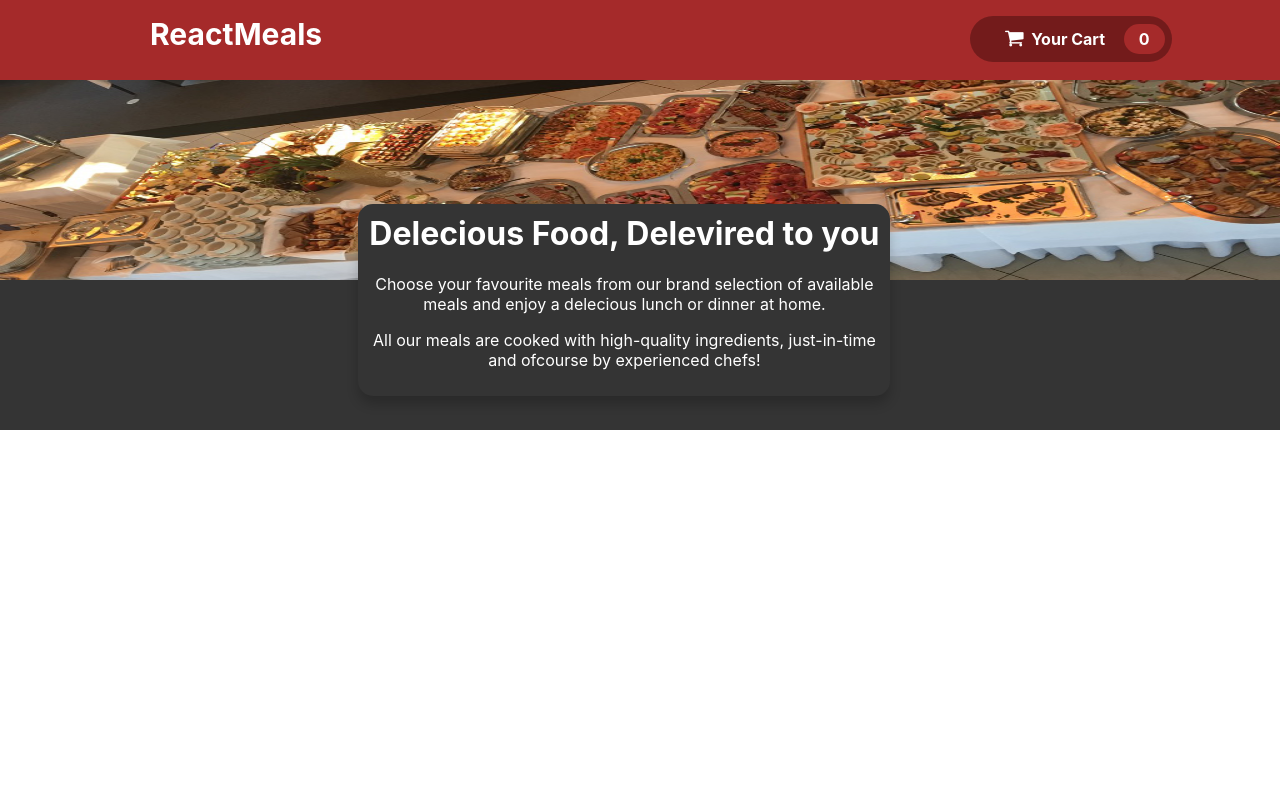
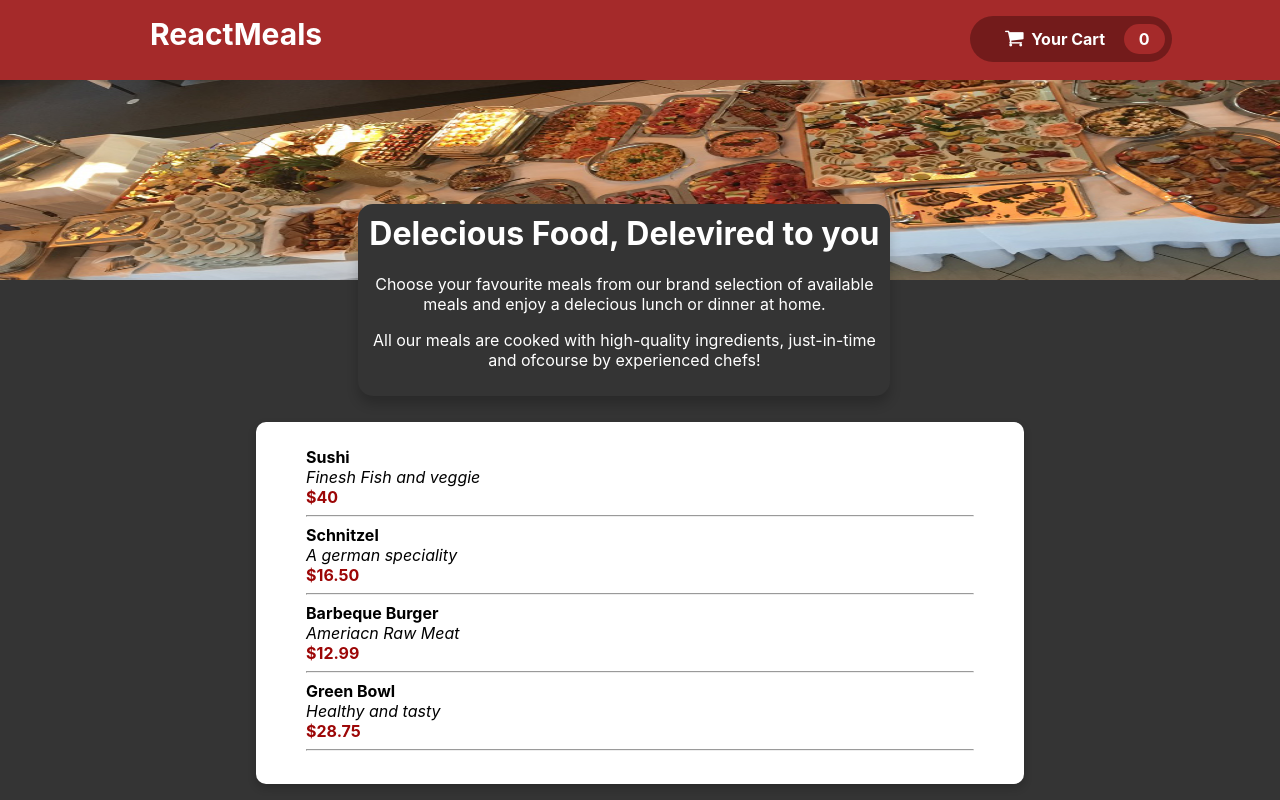
Before and after one commit to rockxxxxxx/Restaurent, a React (Create React App) app: page / in a window 1280 px wide. Built offline with nearby package versions, Linux system fonts and the light colour scheme.

Commit message:
Added dummy item and make it visible

```diff
--- a/src/App.js
+++ b/src/App.js
@@ -1,8 +1,14 @@
 import "./App.css";
 import Navbar from "./components/Layout/Navbar";
+import Card from "./components/UI/Card";
 
 function App() {
-  return <Navbar />;
+  return (
+    <>
+      <Navbar />
+      <Card />
+    </>
+  );
 }
 
 export default App;
--- a/src/components/Layout/Navbar.css
+++ b/src/components/Layout/Navbar.css
@@ -36,12 +36,7 @@
     height: 200px;
     width: 100%;
 }
-.MealsImage{
-    height:350px;
-    background-color: rgb(52, 52, 52);
-    width: 100%;
-    justify-content: center;
-}
+
 .card{
     width: 40%;
     display: inline-block;
@@ -54,6 +49,7 @@
     text-align: center;
     box-shadow: 0 8px 12px 0 rgba(0,0,0,0.2);
     transition: 0.3s;
+    margin-bottom: 2%;
 
 }
 h1{
--- /dev/null
+++ b/src/components/UI/Card.css
@@ -0,0 +1,27 @@
+.cardList {
+    box-shadow: 0 4px 8px 0 rgba(0,0,0,0.2);
+    transition: 0.3s;
+    width: 60%;
+    border-radius: 10px;
+    background-color: white;
+    margin: auto;
+  }
+
+  .container {
+    padding: 25px 50px;
+  }
+  h4{
+    margin: 0;
+    padding: 0;
+  }
+ .itemPrice{
+    margin: 0;
+    padding: 0;
+    font-weight: bold;
+    color: rgb(156, 6, 6);
+  }
+  .itemDesc{
+    margin: 0;
+    padding: 0;
+    font-style: italic;
+  }
--- /dev/null
+++ b/src/components/UI/Card.js
@@ -0,0 +1,46 @@
+import React from "react";
+import "./Card.css";
+
+const items = [
+  {
+    title: "Sushi",
+    description: "Finesh Fish and veggie",
+    price: "$40",
+  },
+  {
+    title: "Schnitzel",
+    description: "A german speciality",
+    price: "$16.50",
+  },
+  {
+    title: "Barbeque Burger",
+    description: "Ameriacn Raw Meat",
+    price: "$12.99",
+  },
+  {
+    title: "Green Bowl",
+    description: "Healthy and tasty",
+    price: "$28.75",
+  },
+];
+
+export default function Card() {
+  return (
+    <div className="cardList">
+      <div className="container">
+        {items.map((item) => {
+          return (
+            <>
+              <h4>
+                <b>{item.title}</b>
+              </h4>
+              <p className="itemDesc">{item.description}</p>
+              <p className="itemPrice"> {item.price}</p>
+              <hr />
+            </>
+          );
+        })}
+      </div>
+    </div>
+  );
+}
--- a/src/index.css
+++ b/src/index.css
@@ -5,6 +5,7 @@
     sans-serif;
   -webkit-font-smoothing: antialiased;
   -moz-osx-font-smoothing: grayscale;
+  background-color: rgb(52, 52, 52);
 }
 
 code {
```
